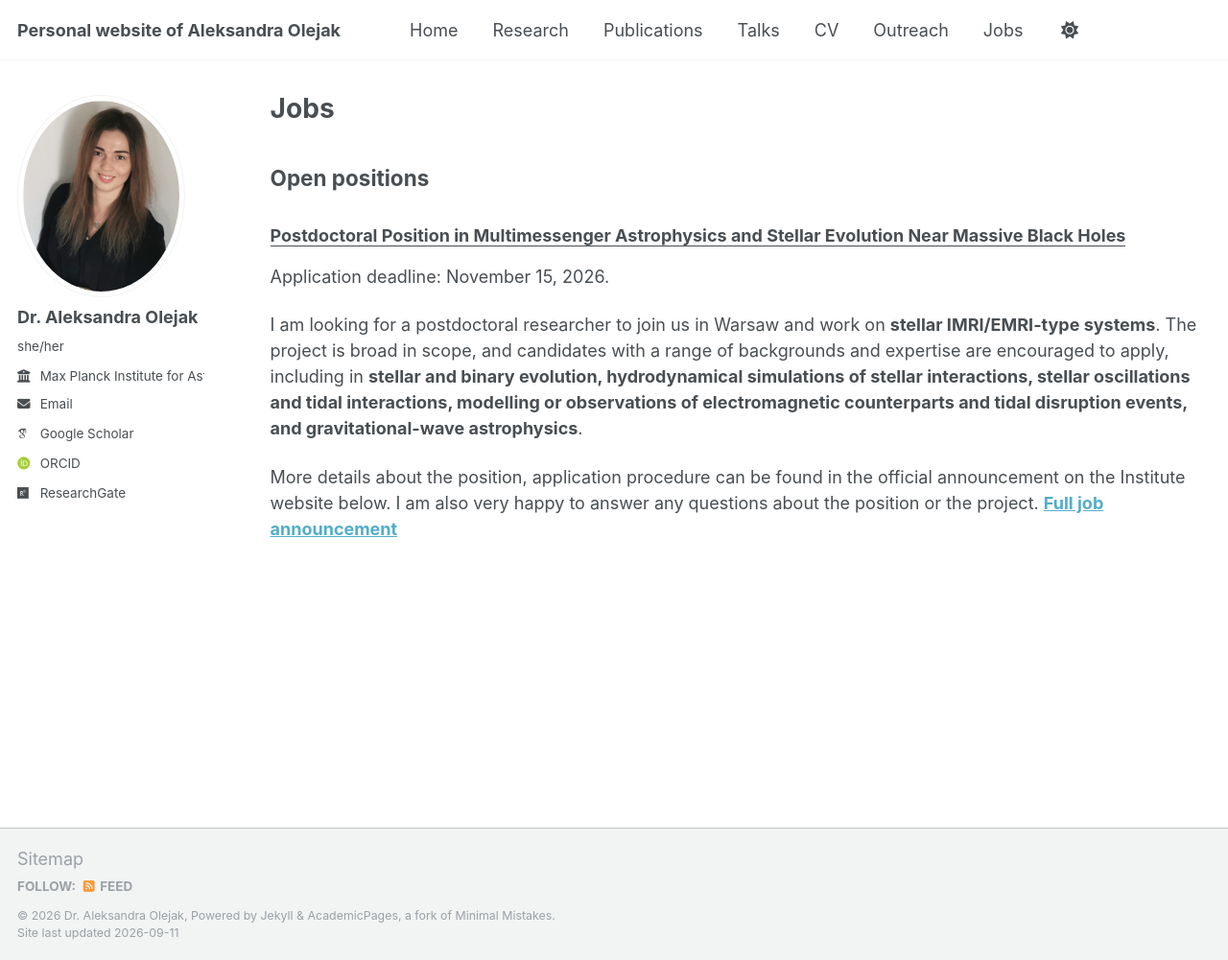
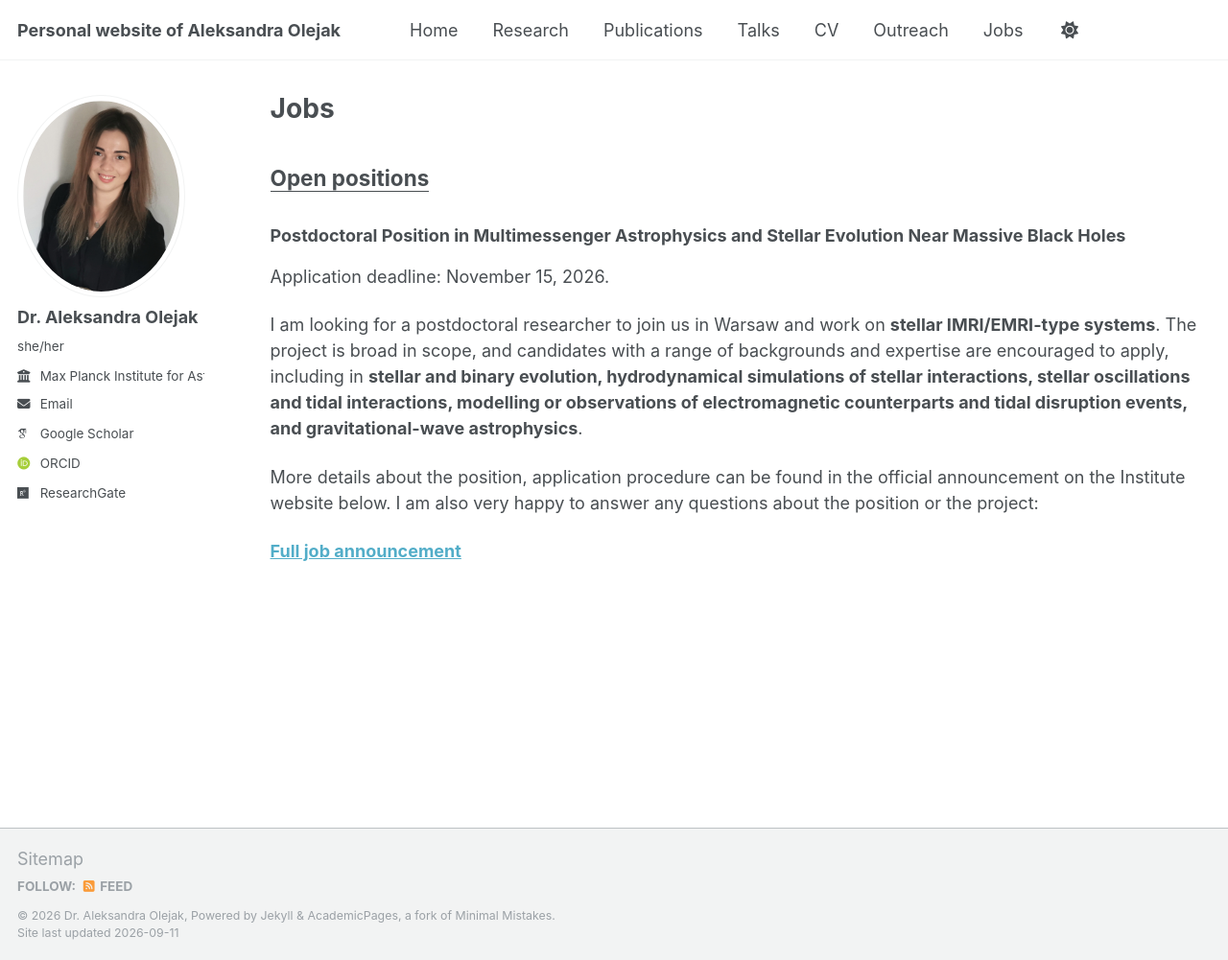
Before and after one commit to aleole/aleole.github.io, a Jekyll site: the page built from _pages/jobs.md, in a window 1280 px wide and 1001 px high. Shown: the whole window at 96% size. Built offline with Jekyll 4.4.1, drawn with Linux system fonts in a browser that asks for light colours; some web fonts are replaced; a script that is not in the unit is left out.

Commit message:
Update jobs.md

```diff
--- a/_pages/jobs.md
+++ b/_pages/jobs.md
@@ -7,13 +7,14 @@ author_profile: true
 
 {% include base_path %}
 
-## Open positions
+##  <u> Open positions </u>
 
-### <u> Postdoctoral Position in Multimessenger Astrophysics and Stellar Evolution Near Massive Black Holes </u>
+### Postdoctoral Position in Multimessenger Astrophysics and Stellar Evolution Near Massive Black Holes
 Application deadline: November 15, 2026.
 
 I am looking for a postdoctoral researcher to join us in Warsaw and work on **stellar IMRI/EMRI-type systems**.
 The project is broad in scope, and candidates with a range of backgrounds and expertise are encouraged to apply, including in **stellar and binary evolution, hydrodynamical simulations of stellar interactions, stellar oscillations and tidal interactions, modelling or observations of electromagnetic counterparts and tidal disruption events, and gravitational-wave astrophysics**.
 
-More details about the position, application procedure can be found in the official announcement on the Institute website below. I am also very happy to answer any questions about the position or the project.
+More details about the position, application procedure can be found in the official announcement on the Institute website below. I am also very happy to answer any questions about the position or the project:
+
 **[Full job announcement](https://camk.edu.pl/en/archiwum/2026/09/09/postdoctoral-position-in-multimessenger-astrophysics-and-stellar-evolution-near-massive-black-holes/)**
```
